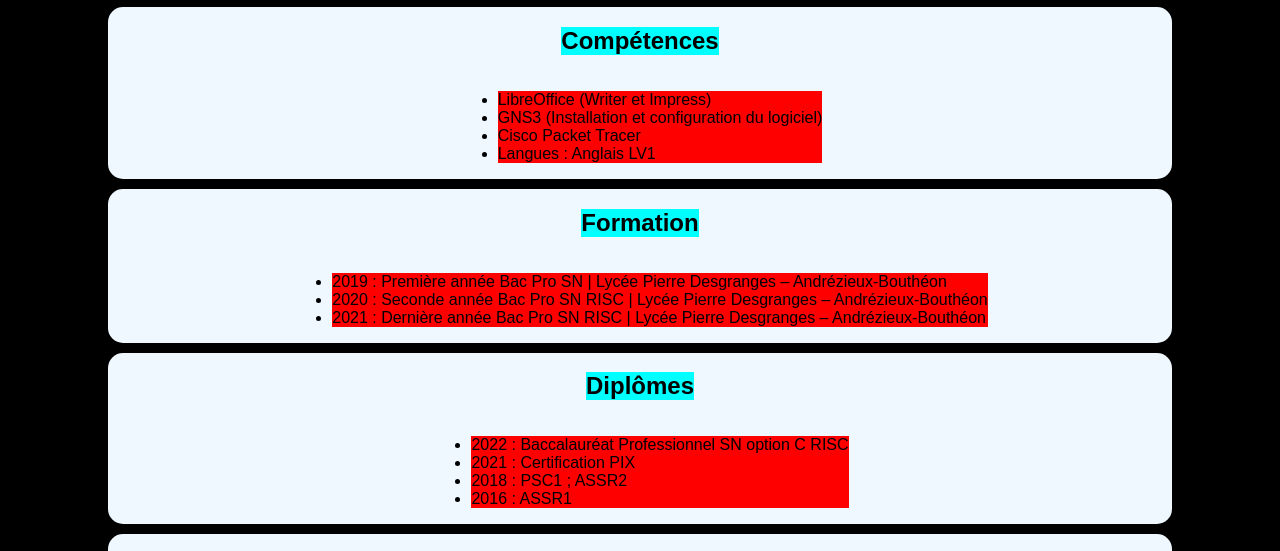
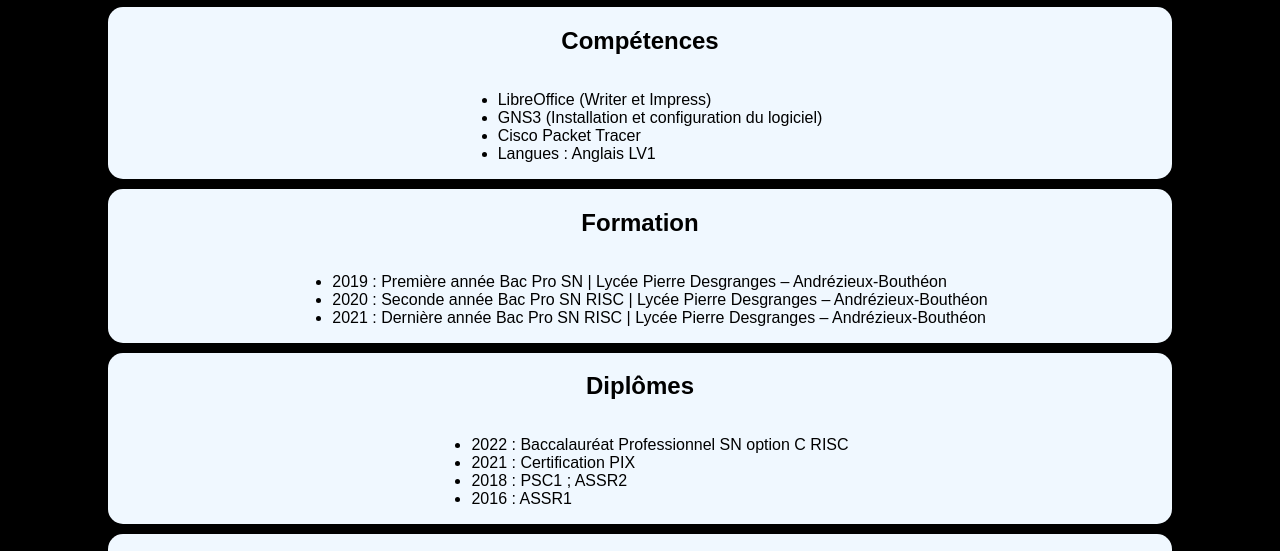
Before and after one commit to 1Daisuke/1daisuke-cv.github.io, a plain HTML site: page index.html in a window 1280 px wide. Shown: the part 255-806 px from the top of the page. Drawn offline with Linux system fonts and the light colour scheme.

Commit message:
Update style.css

```diff
--- a/style.css
+++ b/style.css
@@ -7,18 +7,6 @@ ul, h1, h2 {
     display: flex;
     justify-content: center;
     margin-top: 10px;
-}
-
-.title
-{
-    background-color: aqua;
-
-}
-
-li
-{
-    background-color: red;
-
 }
 
 body
```
